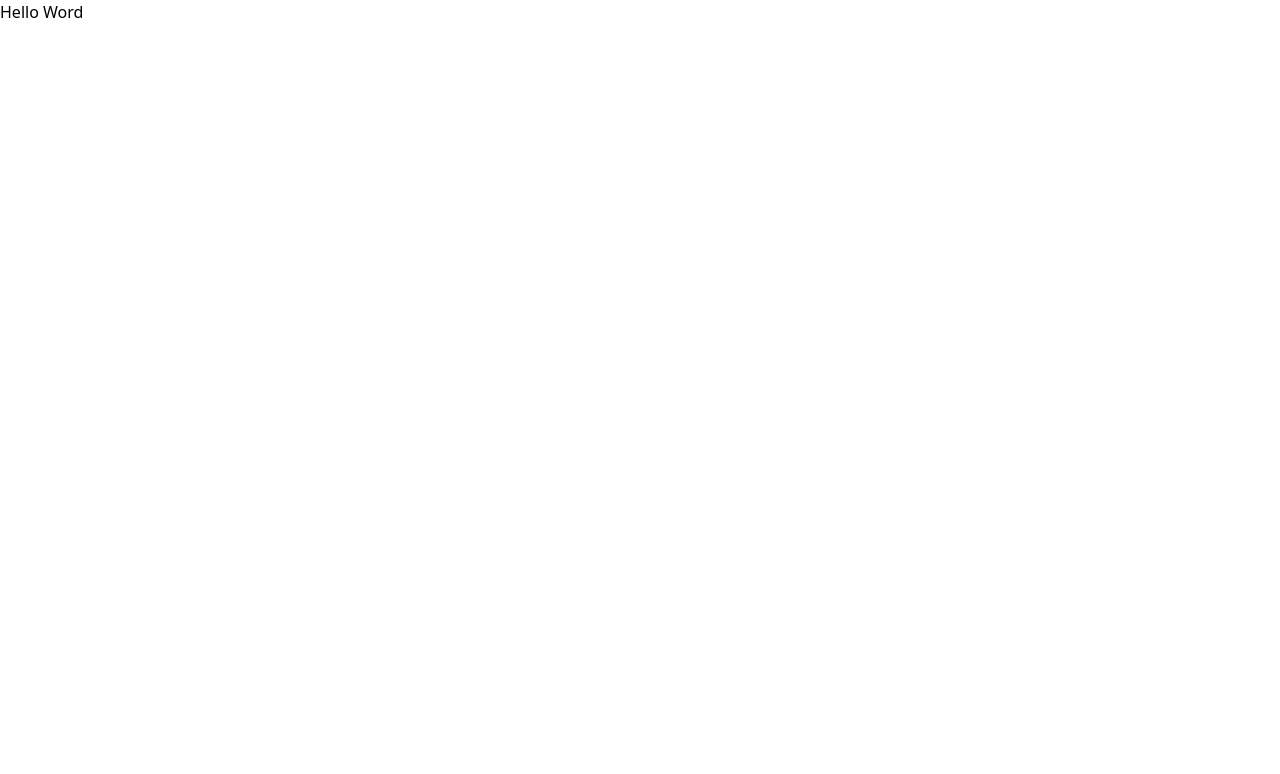
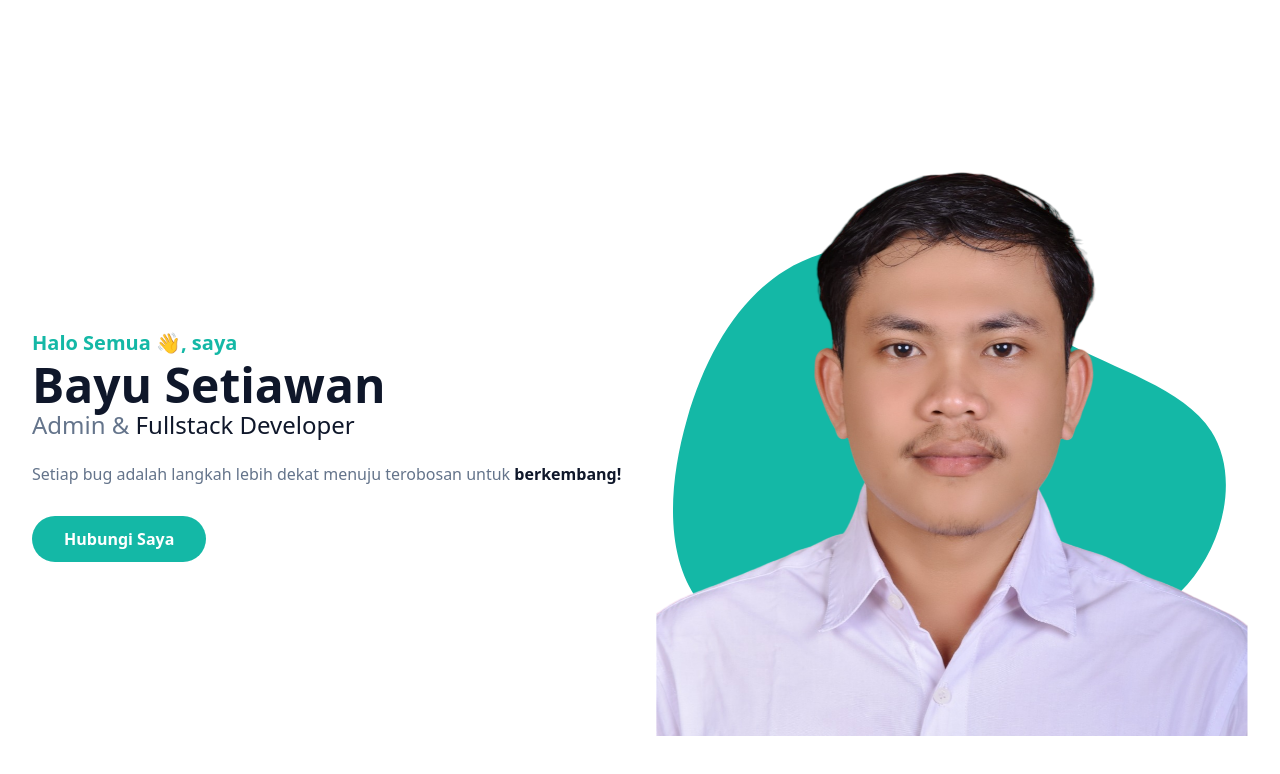
Before and after one commit to bayu275/portofolio-tailwind-css, a website: page index.html in a window 1280 px wide. Drawn offline with Linux system fonts and the light colour scheme.

Commit message:
feat(UI): :lipstick: add home UI

```diff
--- a/index.html
+++ b/index.html
@@ -7,6 +7,48 @@
         <title>Portofolio Tailwindcss</title>
     </head>
     <body>
-        <h1>Hello Word</h1>
+        <!-- Hero Section Start -->
+        <section id="home" class="pt-36">
+            <div class="container">
+                <div class="flex flex-wrap md:flex-nowrap">
+                    <div class="w-full self-center px-4 lg:w-1/2">
+                        <h1 class="text-base md:text-xl font-semibold text-primary">
+                            Halo Semua 👋, saya
+                            <span class="block font-bold text-dark text-4xl lg:text-5xl mt-1">Bayu Setiawan</span>
+                        </h1>
+                        <h2 class="font-medium text-secondary text-lg lg:text-2xl mb-5">
+                            Admin & <span class="text-dark">Fullstack Developer</span>
+                        </h2>
+                        <p class="font-medium text-secondary mb-10 leading-relaxed">
+                            Setiap bug adalah langkah lebih dekat menuju terobosan untuk
+                            <span class="text-dark font-bold">berkembang!</span>
+                        </p>
+                        <a
+                            href="#"
+                            class="text-base font-semibold text-white bg-primary py-3 px-8 rounded-full hover:shadow-lg hover:bg-primary_alt transition duration-300 ease-in-out"
+                            >Hubungi Saya</a
+                        >
+                    </div>
+
+                    <div class="w-full self-center px-4 lg:w-1/2">
+                        <div class="mt-10 md:mt-0 relative">
+                            <img src="dist/img/bayu.png" alt="Bayu Setiawan" />
+                            <svg
+                                class="absolute -bottom-5 -z-10"
+                                viewBox="0 0 200 200"
+                                xmlns="http://www.w3.org/2000/svg"
+                            >
+                                <path
+                                    fill="#14b8a6"
+                                    d="M31.4,-33.5C45.5,-25.6,65.2,-20.3,73,-8.1C80.8,4,76.9,23.1,66.2,35.1C55.5,47.1,38.2,52.2,22.3,55.5C6.4,58.7,-8,60.1,-25.1,58.5C-42.3,56.8,-62.1,52.1,-71.5,39.5C-80.9,26.9,-79.8,6.5,-74.6,-11.5C-69.5,-29.5,-60.2,-45.2,-47.1,-53.3C-34,-61.5,-17,-62.1,-4.2,-57.1C8.6,-52.1,17.3,-41.5,31.4,-33.5Z"
+                                    transform="translate(100 100) scale(1.2)"
+                                />
+                            </svg>
+                        </div>
+                    </div>
+                </div>
+            </div>
+        </section>
+        <!-- Hero Section End -->
     </body>
 </html>
--- a/tailwind.config.js
+++ b/tailwind.config.js
@@ -2,7 +2,21 @@
 module.exports = {
     content: ['index.html'],
     theme: {
-        extend: {},
+        container: {
+            center: true,
+            padding: '16px',
+        },
+        extend: {
+            colors: {
+                primary: '#14b8a6',
+                primary_alt: '#2dd4bf',
+                secondary: '#64748b',
+                dark: '#0f172a',
+            },
+            screens: {
+                '2xl': '1320px',
+            },
+        },
     },
     plugins: [],
 };
```
Also changed, not shown: dist/img/bayu.png (added), dist/style.css.
